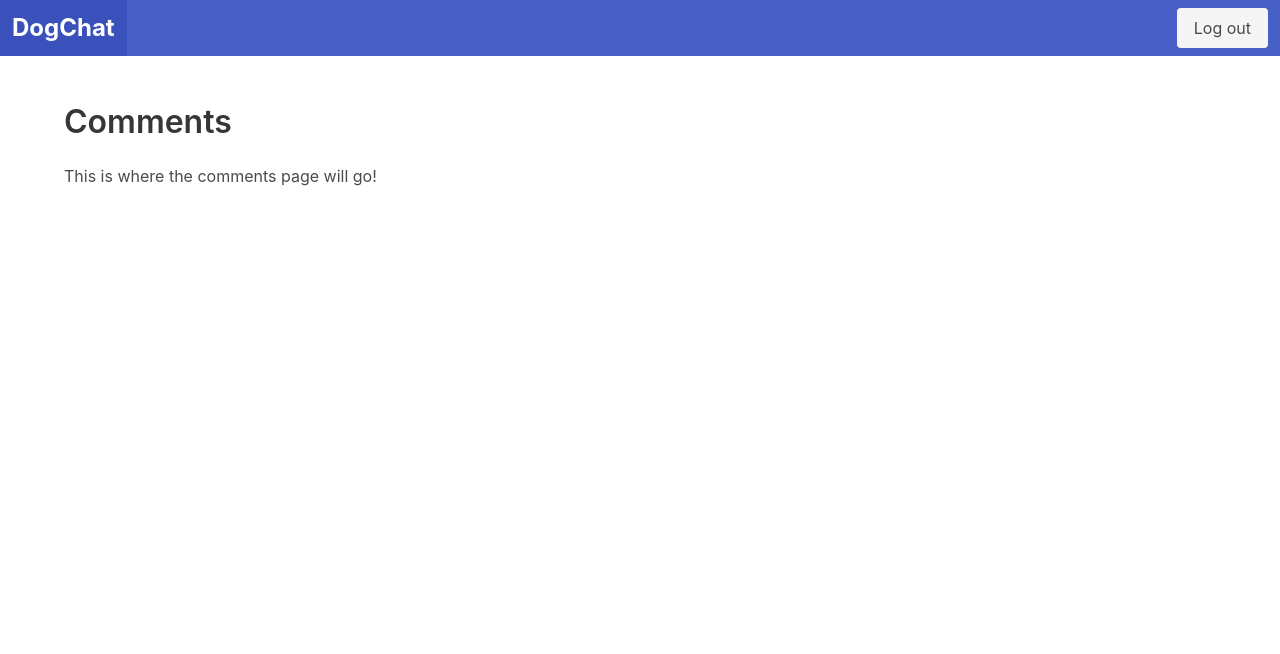
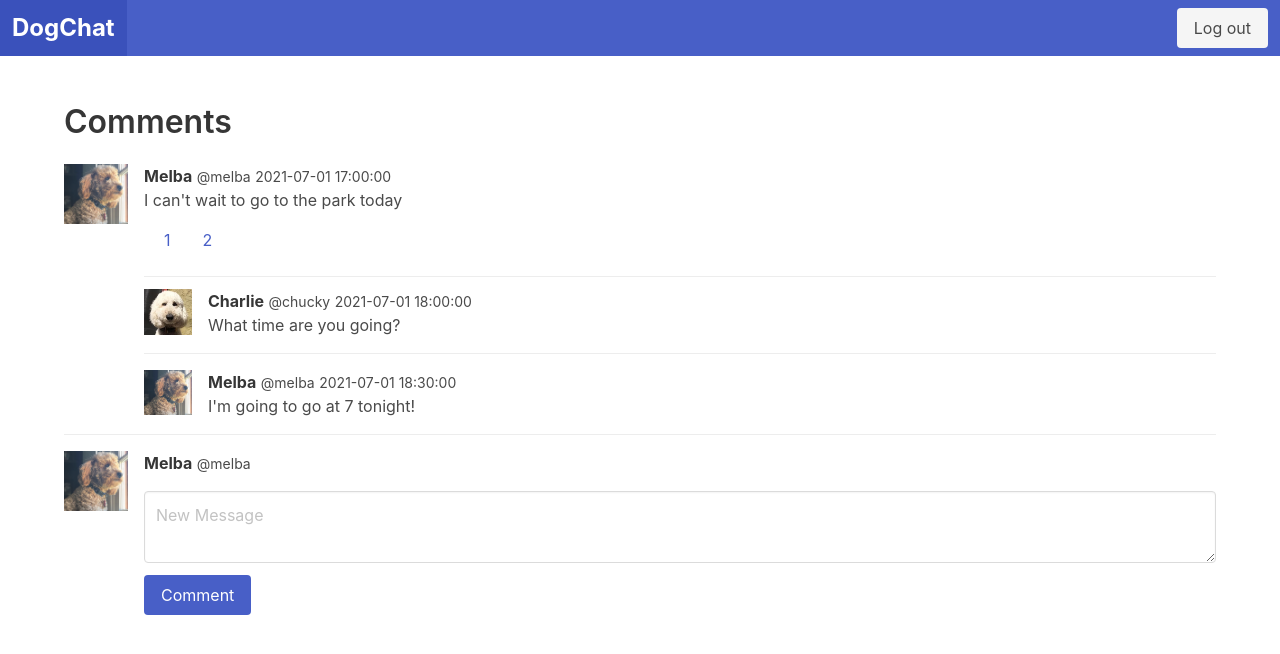
Before and after one commit to orlandpm/dogchat, a Flask app: page /comments in a window 1280 px wide. Shown: the top 654 px of the page. Run offline with Flask 2, Linux system fonts and the light colour scheme; some libraries are stand-ins or nearby versions.

Commit message:
prototype comments page

```diff
--- a/app.py
+++ b/app.py
@@ -1,47 +1,14 @@
 from flask import Flask, render_template
-from datetime import datetime
+from data import test_posts, post1
 
 app = Flask(__name__)
 
 @app.route("/")
 def feed():
 
-    post1 = {
-        "Text": "I can't wait to go to the park today",
-        "Name": "Melba",
-        "Username" : "melba",
-        "LikeCount": 10,
-        "CommentCount" : 4,
-        "DateTime" : datetime(2021, 7, 1, 17, 0, 0),
-        "Picture" : "melba_profile.png"
-    }
-
-    post2 = {
-        "Text": "I could really use a treat right now",
-        "Name": "Melba",
-        "Username" : "melba",
-        "LikeCount": 5,
-        "CommentCount" : 1,
-        "DateTime" : datetime(2021, 6, 30, 12, 30, 0),
-        "Picture" : "melba_profile.png"
-    }
-
-    post3 = {
-        "Text": "Arent' naps the best?",
-        "Name": "Charlie",
-        "Username" : "chucky",
-        "LikeCount": 3,
-        "CommentCount" : 0,
-        "DateTime" : datetime(2021, 6, 29, 9, 0, 0),
-        "Picture" : "charlie_profile.png"
-    }
-
-
-    test_posts = [post1, post2, post3]
-
     return render_template('feed.html', posts=test_posts, title="My Feed")
 
 
 @app.route("/comments")
 def comments():
-    return render_template('comments.html', title="Comments")
+    return render_template('comments.html', title="Comments", post=post1)
--- /dev/null
+++ b/data.py
@@ -0,0 +1,50 @@
+from datetime import datetime
+
+comment1 = {
+    "Text" : "What time are you going?",
+    "Name": "Charlie",
+    "Username" : "chucky",
+    "Picture" : "charlie_profile.png",
+    "DateTime" : datetime(2021, 7, 1, 18, 0, 0),
+}
+
+comment2 = {
+    "Text" : "I'm going to go at 7 tonight!",
+    "Name": "Melba",
+    "Username" : "melba",
+    "Picture" : "melba_profile.png",
+    "DateTime" : datetime(2021, 7, 1, 18, 30, 0),
+}
+
+
+post1 = {
+    "Text": "I can't wait to go to the park today",
+    "Name": "Melba",
+    "Username" : "melba",
+    "Likes": ["charlie"],
+    "Comments" : [comment1, comment2],
+    "DateTime" : datetime(2021, 7, 1, 17, 0, 0),
+    "Picture" : "melba_profile.png"
+}
+
+post2 = {
+    "Text": "I could really use a treat right now",
+    "Name": "Melba",
+    "Username" : "melba",
+    "Likes": [],
+    "Comments" : [],
+    "DateTime" : datetime(2021, 6, 30, 12, 30, 0),
+    "Picture" : "melba_profile.png"
+}
+
+post3 = {
+    "Text": "Arent' naps the best?",
+    "Name": "Charlie",
+    "Username" : "chucky",
+    "Likes": ["melba"],
+    "Comments" : [],
+    "DateTime" : datetime(2021, 6, 29, 9, 0, 0),
+    "Picture" : "charlie_profile.png"
+}
+
+test_posts = [post1, post2, post3]
--- a/templates/comments.html
+++ b/templates/comments.html
@@ -2,6 +2,90 @@
 
 {% block content %}
 
-<p>This is where the comments page will go!</p>
+<article class="media">
+    <figure class="media-left">
+        <p class="image is-64x64">
+            <img src="{{url_for('static', filename=post['Picture'])}}">
+        </p>
+    </figure>
+    <div class="media-content">
+        <div class="content">
+            <p>
+                <strong>{{post['Name']}}</strong> <small>@{{post['Username']}}</small> <small>{{post['DateTime']}}</small>
+                <br>
+                {{ post['Text'] }}
+                <br>
+                <nav class="level is-mobile">
+                    <div class="level-left">
+                        <a class="level-item" aria-label="like">
+                            <span class="icon-text">
+                                <span class="icon is-small">
+                                    <i class="fas fa-heart"></i>
+                                </span>
+                                <span>{{post['Likes'] | count}}</span>
+                            </span>
+                        </a>
+                        <a class="level-item" aria-label="like">
+                            <span class="icon-text">
+                                <span class="icon is-small">
+                                    <i class="fas fa-comment"></i>
+                                </span>
+                                <span>{{post['Comments'] | count }}</span>
+                            </span>
+                        </a>
+                    </div>
+                </nav>
+            </p>
+        </div>
+        {% for comment in post['Comments'] %}
+        <article class="media">
+            <figure class="media-left">
+                <p class="image is-48x48">
+                    <img src="{{url_for('static', filename=comment['Picture'])}}">
+                </p>
+            </figure>
+            <div class="media-content">
+                <div class="content">
+                    <p>
+                        <strong>{{comment['Name']}}</strong> <small>@{{comment['Username']}}</small> <small>{{comment['DateTime']}}</small>
+                        <br>
+                        {{comment['Text']}}
+                    </p>
+                </div>
+            </div>
+        </article>
+        {% endfor %}
+
+    </div>
+</article>
+
+    <article class="media">
+        <div class="media-left">
+            <figure class="image is-64x64">
+                <img src="{{url_for('static', filename='melba_profile.png')}}" alt="Image">
+            </figure>
+        </div>
+        <div class="media-content">
+            <div class="content">
+                <p>
+                    <strong>Melba</strong> <small>@melba</small>
+                    <br>
+                </p>
+                <form>
+                    <div class="field">
+                        <div class="control">
+                            <textarea class="textarea" placeholder="New Message" rows=2></textarea>
+                        </div>
+                    </div>
+
+                    <div class="field is-grouped">
+                        <div class="control">
+                            <button class="button is-link">Comment</button>
+                        </div>
+                    </div>
+                </form>
+            </div>
+        </div>
+    </article>
 
 {% endblock %}
--- a/templates/feed.html
+++ b/templates/feed.html
@@ -57,7 +57,7 @@
                                 <span class="icon is-small">
                                     <i class="fas fa-heart"></i>
                                 </span>
-                                <span>{{post['LikeCount']}}</span>
+                                <span>{{post['Likes'] | count}}</span>
                             </span>
                         </a>
                         <a class="level-item" aria-label="like">
@@ -65,7 +65,7 @@
                                 <span class="icon is-small">
                                     <i class="fas fa-comment"></i>
                                 </span>
-                                <span>{{post['CommentCount']}}</span>
+                                <span>{{post['Comments'] | count }}</span>
                             </span>
                         </a>
                     </div>
```
